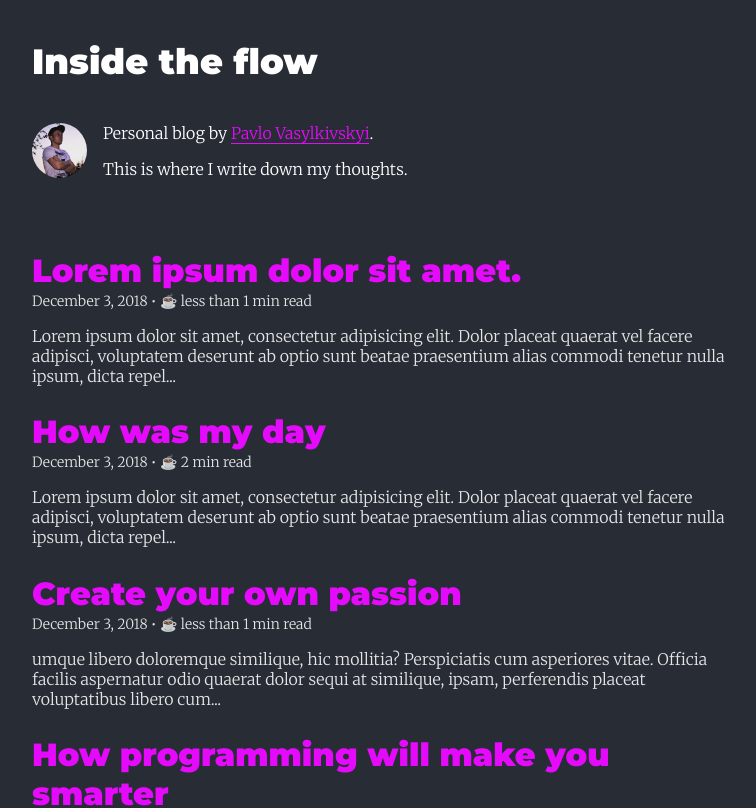
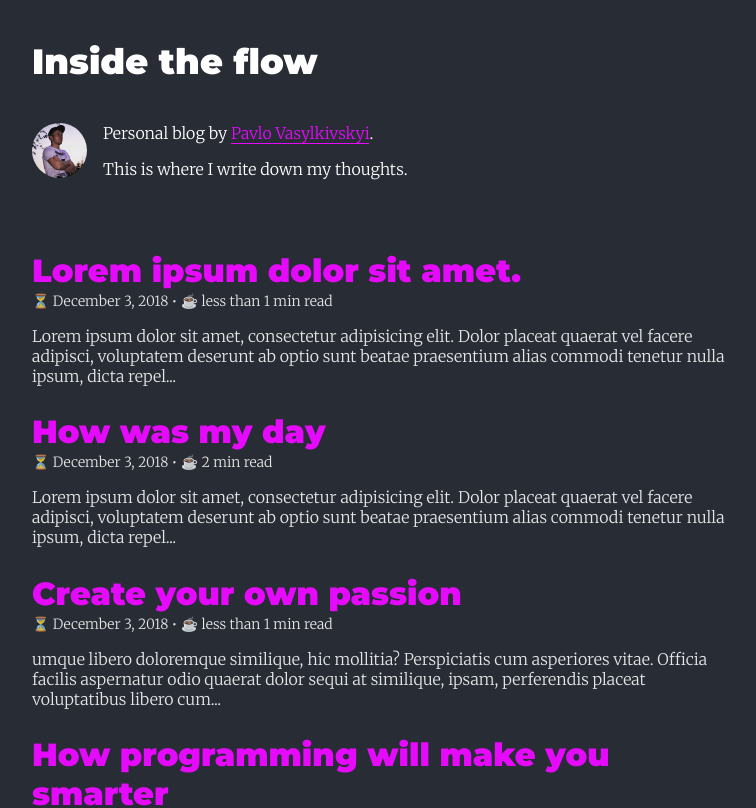
Before and after one commit to Vasylkivskyi/my-blog-frontend, a React (Create React App) app: page / in a window 1280 px wide. Shown: the top 808 px of the page, without its empty margins (258-1014 px from the left). Built offline with nearby package versions, Linux system fonts and the light colour scheme.

Commit message:
add send watch img

```diff
--- a/src/components/postInfo/PostInfo.tsx
+++ b/src/components/postInfo/PostInfo.tsx
@@ -27,6 +27,9 @@ const PostInfo: React.FC<PostInfoInterface> = ({ text, date }) => {
 
   return (
     <div className="post-list-item__info">
+      <span role="img" aria-label="coffee">
+        ⏳{" "}
+      </span>
       {date} • {renderCups()} {readTime}
     </div>
   );
```
